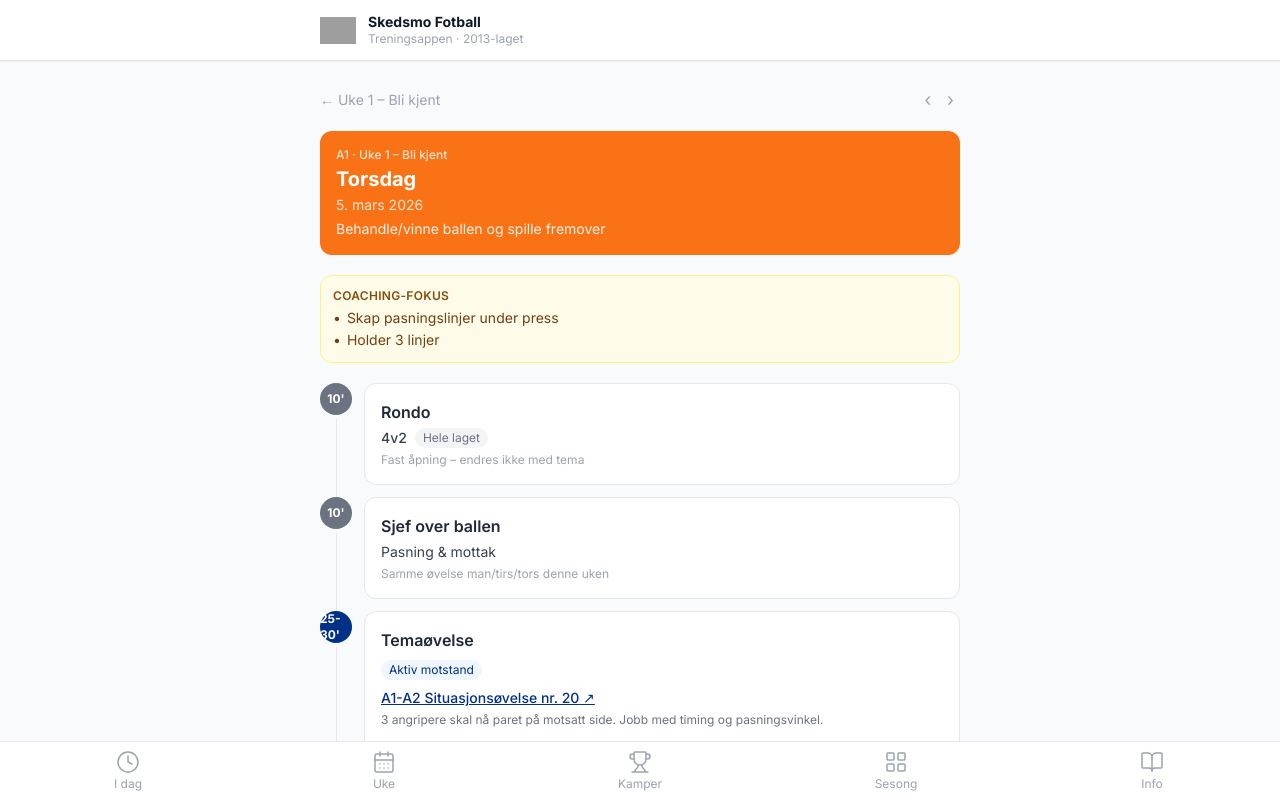
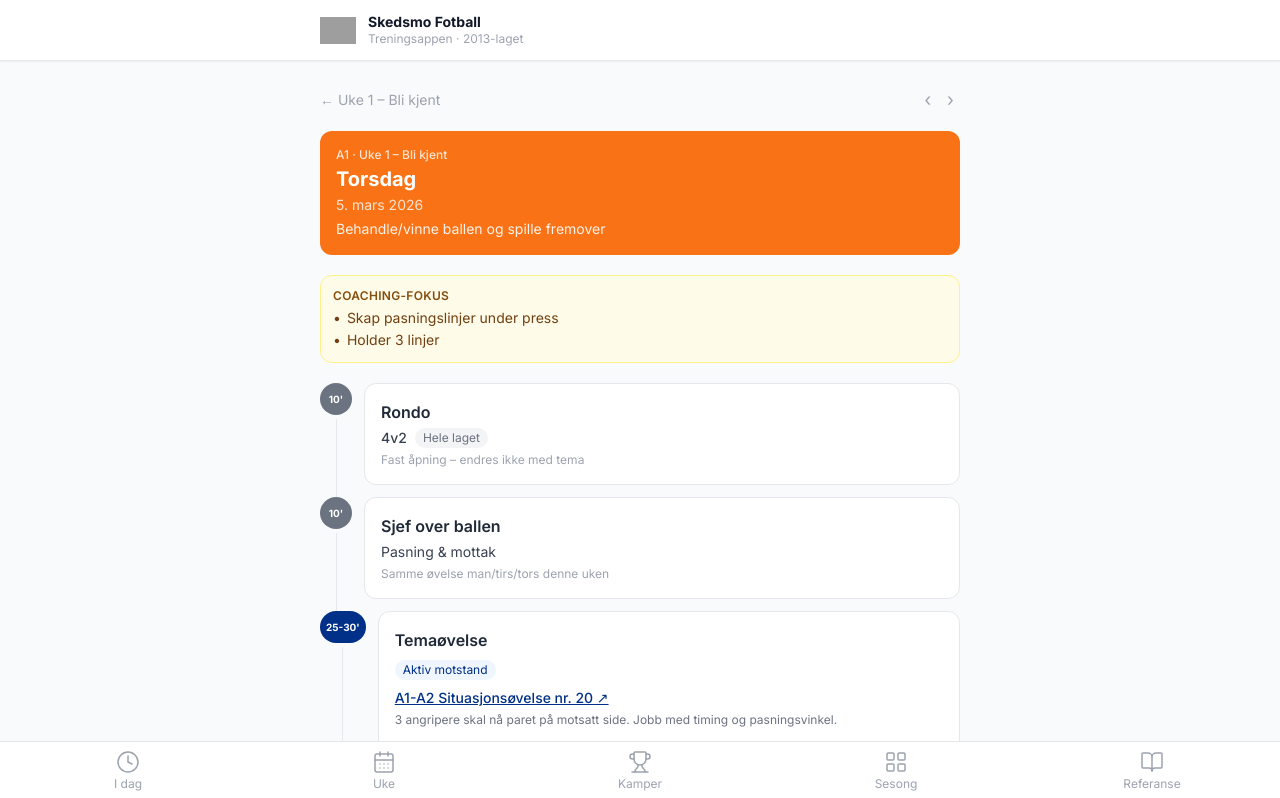
Before and after one commit to marsvar/skedsmo-gutter-2013, a Next.js app: page /session/session-mars-w1-thu/ in a window 1280 px wide. Shown: the top 798 px of the page. Built offline with nearby package versions, Linux system fonts and the light colour scheme; grey boxes are pictures that could not be loaded.

Commit message:
fix: rename Info tab to Referanse

```diff
--- a/src/components/BottomNav.tsx
+++ b/src/components/BottomNav.tsx
@@ -27,7 +27,7 @@ const tabs = [
   },
   {
     href: '/referanse',
-    label: 'Info',
+    label: 'Referanse',
     Icon: BookOpen,
   },
 ]
--- a/src/components/SessionTimeline.tsx
+++ b/src/components/SessionTimeline.tsx
@@ -23,7 +23,7 @@ function TimelineCard({
   return (
     <div className="flex gap-3">
       <div className="flex flex-col items-center">
-        <div className={`w-8 h-8 rounded-full flex items-center justify-center text-white text-xs font-bold shrink-0 ${accentClass}`}>
+        <div className={`min-w-[2rem] h-8 px-1.5 rounded-full flex items-center justify-center text-white text-[10px] font-bold shrink-0 ${accentClass}`}>
           {duration}
         </div>
         <div className="w-px flex-1 bg-gray-200 mt-1" />
```
